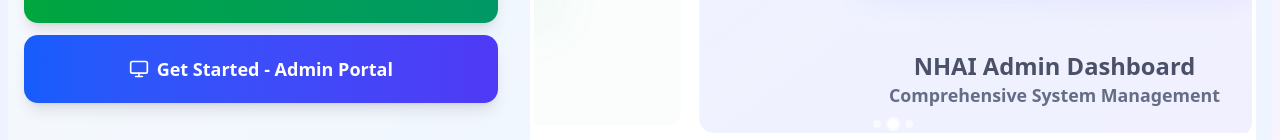
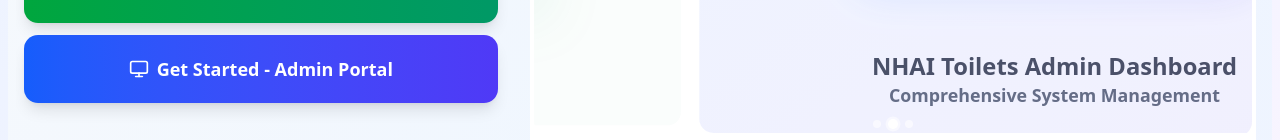
Before and after one commit to anurag03-tech/NHAI-2025, a React (Vite) app in the folder Admin/: page / in a window 1280 px wide. Shown: the part 507-647 px from the top of the page. Built offline with nearby package versions, Linux system fonts and the light colour scheme; no server answers.

Commit message:
landing page

```diff
--- a/Admin/src/pages/LandingPage.jsx
+++ b/Admin/src/pages/LandingPage.jsx
@@ -37,7 +37,7 @@
     {
       id: 1,
       image: "/mobile-user.png",
-      title: "NHAI Mobile App",
+      title: "NHAI Toilets Mobile App",
       subtitle: "Find & Rate Toilet Facilities",
       tag: "For Users ",
       type: "mobile",
@@ -47,7 +47,7 @@
     {
       id: 2,
       image: "/admin-dash.png",
-      title: "NHAI Admin Dashboard",
+      title: "NHAI Toilets Admin Dashboard",
       subtitle: "Comprehensive System Management",
       tag: "For NHAI Admin",
       type: "web",
@@ -57,7 +57,7 @@
     {
       id: 3,
       image: "/mode-dash.png",
-      title: "Moderator Portal",
+      title: "NHAI Toilets Moderator Dashboard",
       subtitle: "Facility Management & Updates",
       tag: "For Moderators",
       type: "web",
```
